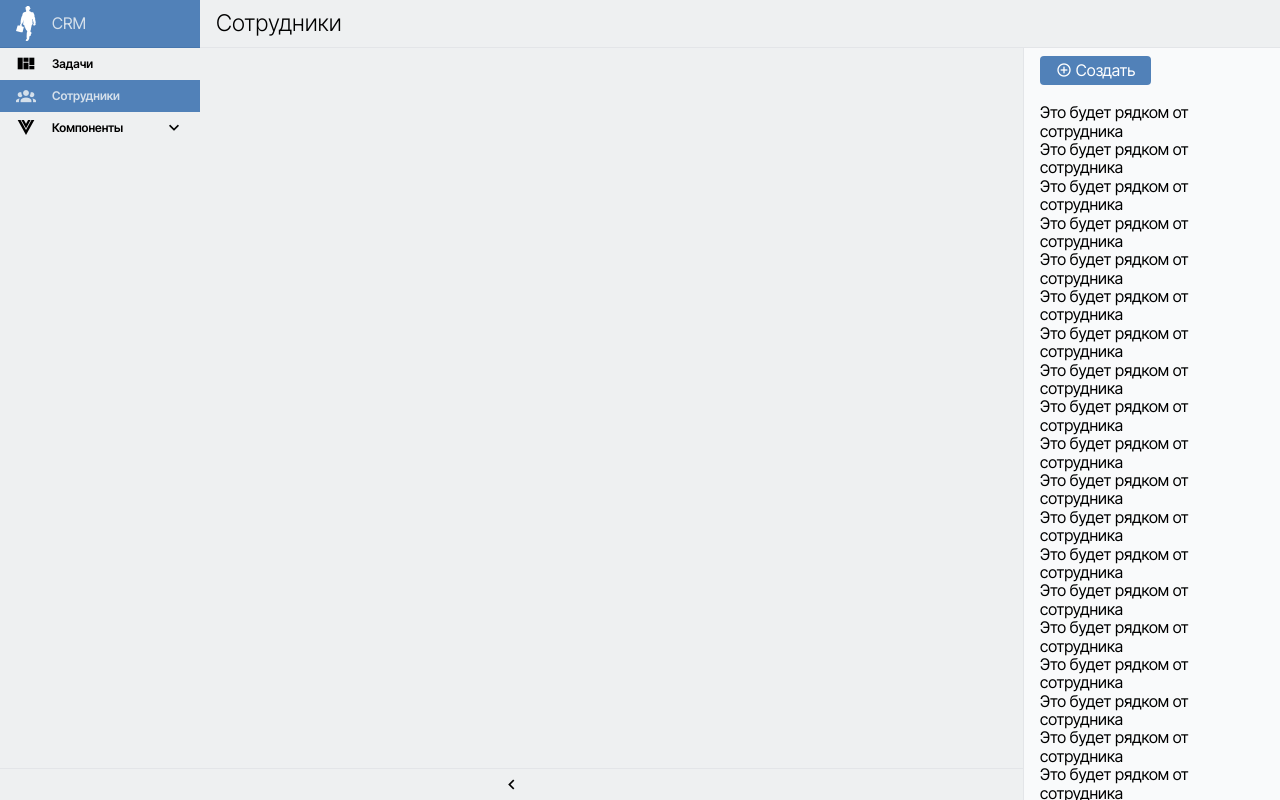
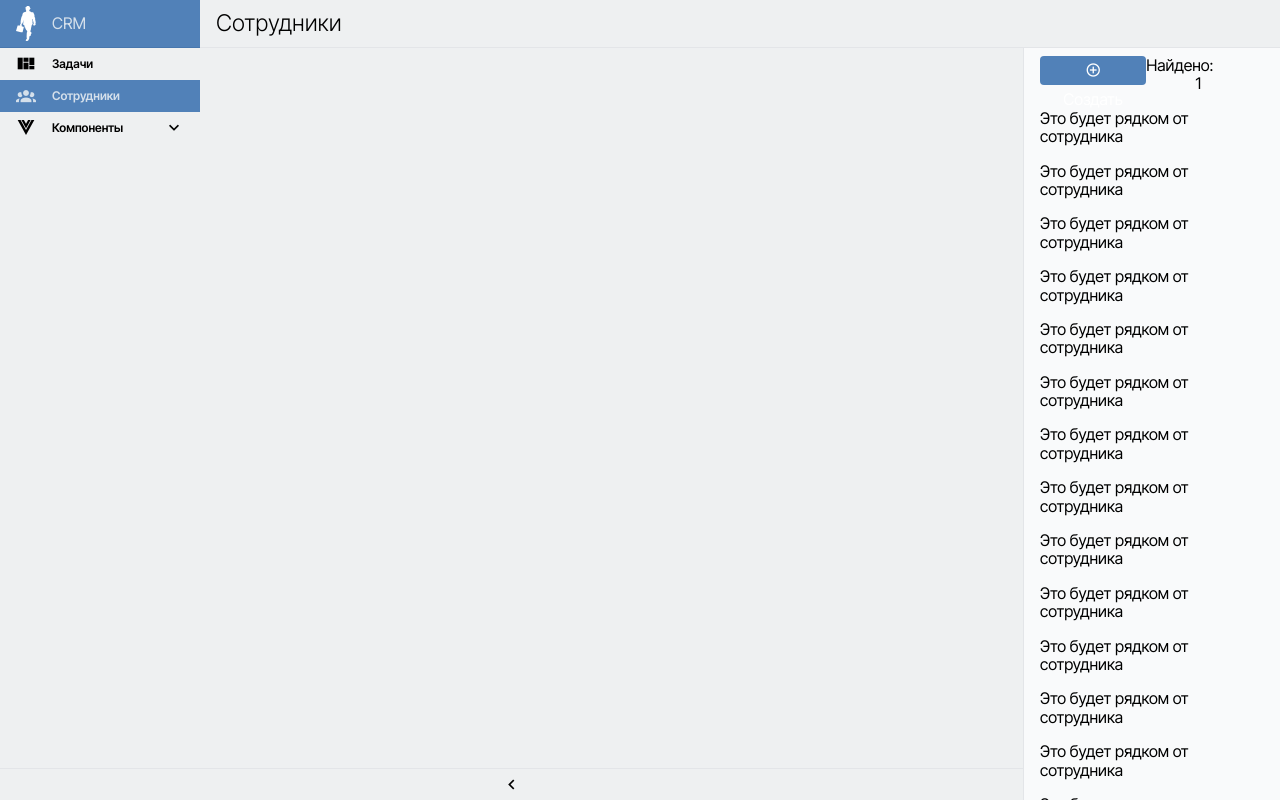
Before and after one commit to hardmagnett/big-company, a Vue app: page /employees in a window 1280 px wide. Built offline with nearby package versions, Linux system fonts and the light colour scheme.

Commit message:
Самую малость верстки.

```diff
--- a/src/app/components/employees/EmployeeRow/EmployeeRow.vue
+++ b/src/app/components/employees/EmployeeRow/EmployeeRow.vue
@@ -1,6 +1,7 @@
 <template>
   <div class="employee-row">
-    Это будет рядком от сотрудника
+    <p>Это будет рядком от сотрудника</p>
+
   </div>
 </template>
 
--- a/src/app/views/employees/Employees/Employees.vue
+++ b/src/app/views/employees/Employees/Employees.vue
@@ -2,9 +2,6 @@
 import HeaderAndSomethingElse from '@/app/components/shared/positioning/HeaderAndSomethingElse/HeaderAndSomethingElse.vue';
 import EmployeesTable from '@/app/components/employees/EmployeesTable/EmployeesTable.vue';
 import AIcon from "@/a-library/components/typo/AIcon/AIcon.vue";
-// export default {
-//   components: {AIcon}
-// }
 
 
 </script>
@@ -16,13 +13,36 @@ import AIcon from "@/a-library/components/typo/AIcon/AIcon.vue";
         Сотрудники
       </APageHeader>
     </Teleport>
-    <ABtn>
-      <AIcon icon="mdi-plus-circle-outline"></AIcon> Создать
-    </ABtn>
-    <br>
+    <div class="employees__add-and-qty">
+      <ABtn>
+        <AIcon icon="mdi-plus-circle-outline"></AIcon> Создать
+      </ABtn>
+      <p class="mod--mt-0 mod--mb-0">
+        <!--Найдено: <span class="employees__qty-number">100000</span>-->
+        Найдено: <span class="employees__qty-number">1</span>
+      </p>
+    </div>
+
+    <!--<br>-->
 
     <div class="mod--clear-both"></div>
     <!--Здесь ещё будет компонент-фильтр. Поэтому,чтобы не нагромождать,employeesTable сделано отдельным компонентом.-->
     <EmployeesTable />
   </div>
 </template>
+<style scoped>
+.employees {
+  .employees__add-and-qty {
+    display: flex;
+    flex-flow: row nowrap;
+    justify-content: space-between;
+    .employees__qty-number {
+      display: inline-block;
+      /*outline: 1px solid darkred;*/
+      width: 55px;
+      text-align: right;
+    }
+  }
+}
+
+</style>
```
